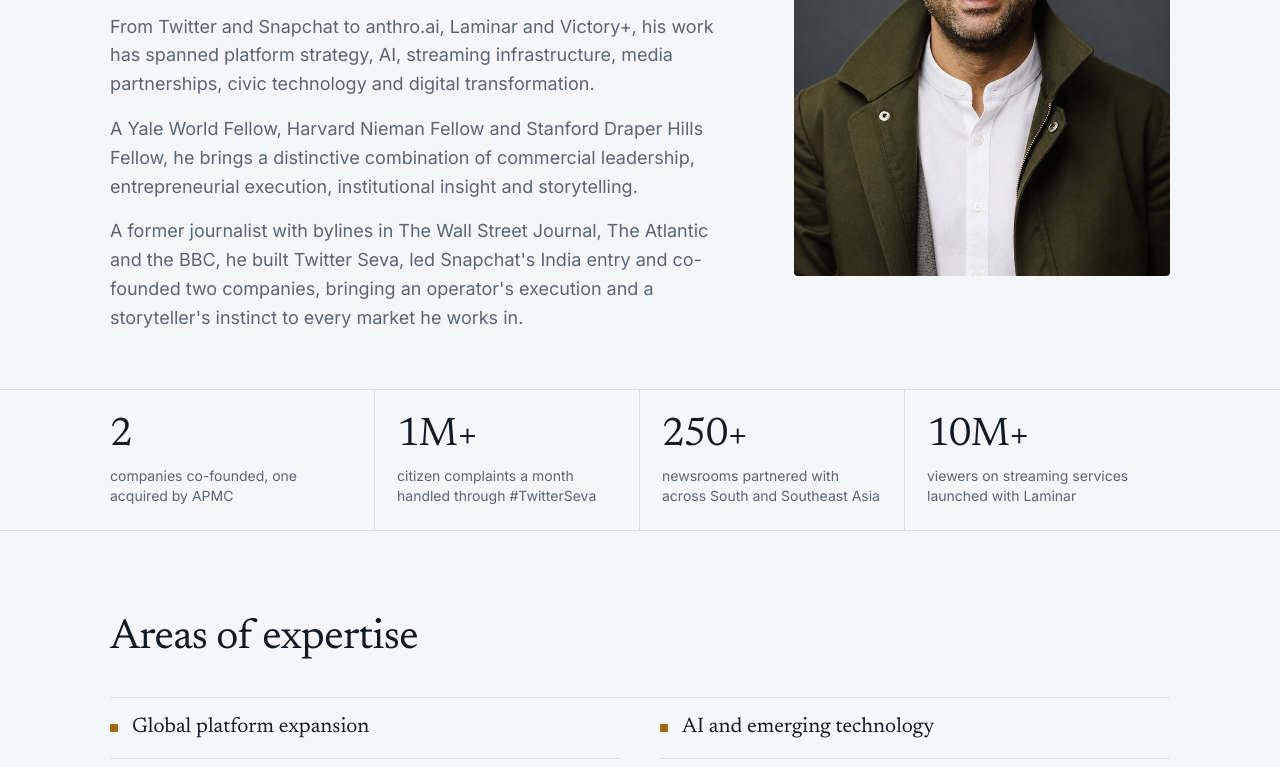
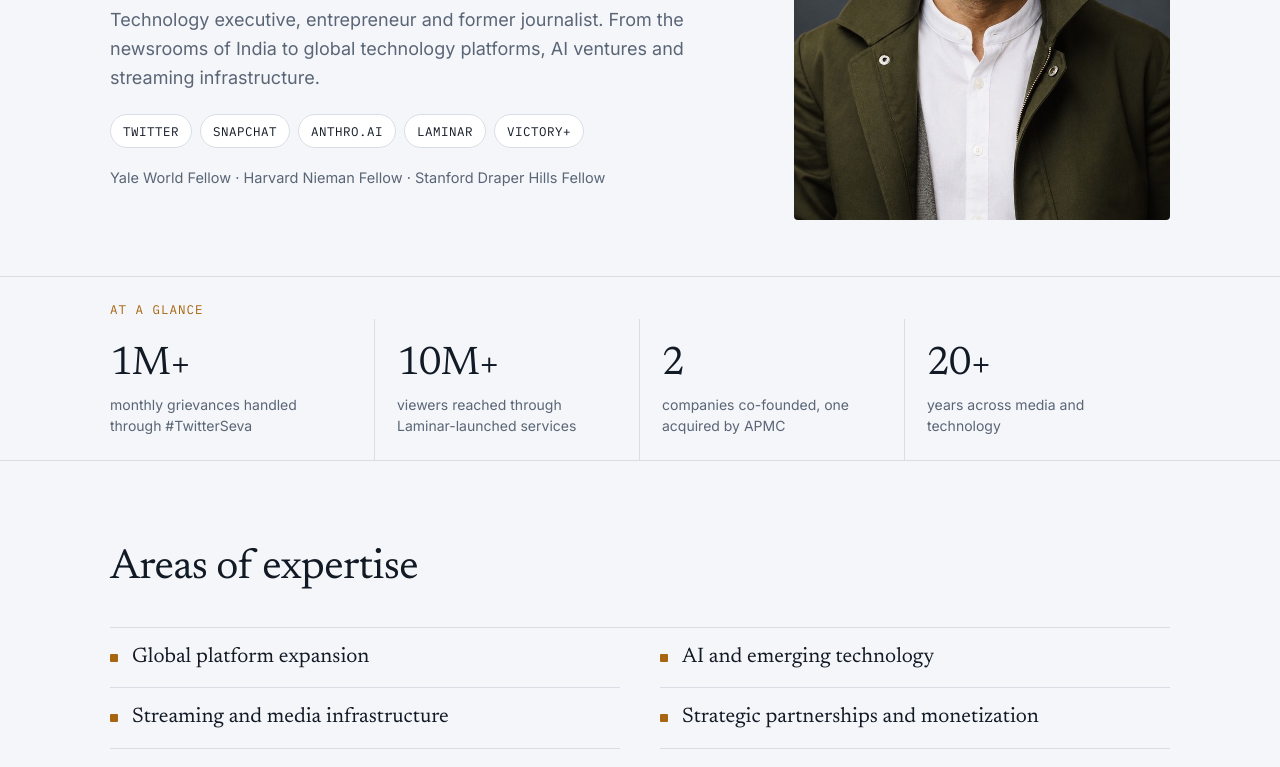
Before and after one commit to raheelkhursheed-boop/madheart, a plain HTML site: page sites/raheelkhursheed.com/index.html in a window 1280 px wide. Shown: the part 393-1160 px from the top of the page. Drawn offline with Linux system fonts and the light colour scheme.

Commit message:
raheelkhursheed.com: new header with brand line, company chips, fellowships and At a glance stats
Co-Authored-By: Claude Opus 5.5 <noreply@anthropic.com>
Claude-Session: https://claude.ai/code/session_01UJz8aqUQuCRAWtWFurkVEb

```diff
--- a/sites/raheelkhursheed.com/index.html
+++ b/sites/raheelkhursheed.com/index.html
@@ -49,7 +49,13 @@ nav ul a:hover{color:var(--fg)}
 /* hero */
 .hero .wrap{display:grid;grid-template-columns:1.25fr .75fr;gap:56px;align-items:center;padding-block:72px 56px}
 .kicker{color:var(--accent);margin:0 0 20px}
-h1{font-family:var(--f-display);font-weight:400;font-size:clamp(38px,5.2vw,64px);line-height:1.06;letter-spacing:-.02em;margin:0 0 24px;text-wrap:balance}
+h1{font-family:var(--f-display);font-weight:400;font-size:clamp(38px,5.2vw,64px);line-height:1.06;letter-spacing:-.02em;margin:0 0 18px;text-wrap:balance}
+.thesis{font-family:var(--f-display);font-weight:400;font-size:clamp(24px,2.6vw,32px);line-height:1.25;letter-spacing:-.01em;margin:0 0 20px;max-width:28ch;text-wrap:balance}
+.thesis em{color:var(--accent);font-style:italic}
+.chips{display:flex;flex-wrap:wrap;gap:8px;list-style:none;margin:22px 0 0;padding:0}
+.chips li{padding:6px 12px;border:1px solid var(--line);border-radius:999px;background:var(--surface);color:var(--fg);letter-spacing:.04em}
+.fellows{margin:18px 0 0;color:var(--muted);font-size:14.5px}
+.proof-label{display:block;margin:0 auto;padding-top:22px;color:var(--accent)}
 h1 em{color:var(--accent);font-style:italic}
 .lede{font-size:18px;color:var(--muted);max-width:58ch;margin:0 0 16px}
 .lede:last-child{margin-bottom:0}
@@ -188,10 +194,12 @@ footer .wrap{padding-block:22px;color:var(--muted);display:flex;justify-content:
     <div>
       <p class="kicker mono">Technology • Media • Markets • Society</p>
       <h1>Raheel Khursheed</h1>
-      <p class="lede"><strong>Raheel Khursheed is an international technology executive, entrepreneur and former journalist with 20+ years of experience building, scaling and commercializing technology platforms across emerging and developed markets.</strong></p>
-      <p class="lede">From Twitter and Snapchat to anthro.ai, Laminar and Victory+, his work has spanned platform strategy, AI, streaming infrastructure, media partnerships, civic technology and digital transformation.</p>
-      <p class="lede">A Yale World Fellow, Harvard Nieman Fellow and Stanford Draper Hills Fellow, he brings a distinctive combination of commercial leadership, entrepreneurial execution, institutional insight and storytelling.</p>
-      <p class="lede">A former journalist with bylines in The Wall Street Journal, The Atlantic and the BBC, he built Twitter Seva, led Snapchat's India entry and co-founded two companies, bringing an operator's execution and a storyteller's instinct to every market he works in.</p>
+      <p class="thesis">Democratising information, from newsrooms to platforms to <em>AI.</em></p>
+      <p class="lede">Technology executive, entrepreneur and former journalist. From the newsrooms of India to global technology platforms, AI ventures and streaming infrastructure.</p>
+      <ul class="chips mono" aria-label="Companies">
+        <li>Twitter</li><li>Snapchat</li><li>anthro.ai</li><li>Laminar</li><li>Victory+</li>
+      </ul>
+      <p class="fellows">Yale World Fellow · Harvard Nieman Fellow · Stanford Draper Hills Fellow</p>
     </div>
     <figure class="portrait">
       <img src="portrait.jpg" width="720" height="900" alt="Portrait of Raheel Khursheed">
@@ -200,11 +208,12 @@ footer .wrap{padding-block:22px;color:var(--muted);display:flex;justify-content:
 </header>
 
 <div class="proof" aria-label="At a glance">
+  <p class="wrap proof-label mono">At a glance</p>
   <div class="wrap">
+    <div class="stat"><b>1M+</b><span>monthly grievances handled through #TwitterSeva</span></div>
+    <div class="stat"><b>10M+</b><span>viewers reached through Laminar-launched services</span></div>
     <div class="stat"><b>2</b><span>companies co-founded, one acquired by APMC</span></div>
-    <div class="stat"><b>1M+</b><span>citizen complaints a month handled through #TwitterSeva</span></div>
-    <div class="stat"><b>250+</b><span>newsrooms partnered with across South and Southeast Asia</span></div>
-    <div class="stat"><b>10M+</b><span>viewers on streaming services launched with Laminar</span></div>
+    <div class="stat"><b>20+</b><span>years across media and technology</span></div>
   </div>
 </div>
 
```
